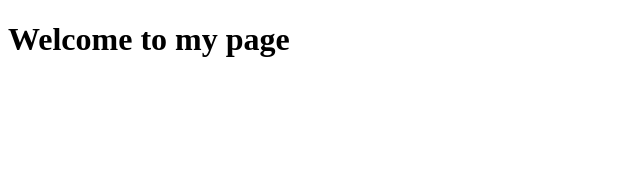
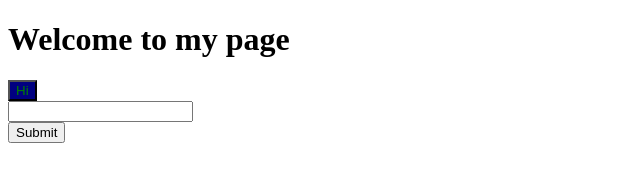
Before and after one commit to RuhaanMalik/RuhaanMalik.co.uk, a plain HTML site: page index.html in a window 1280 px wide. Shown: the whole page, without its empty margins (0-640 px from the left). Drawn offline with Linux system fonts and the light colour scheme.

Commit message:
Update index.html

```diff
--- a/index.html
+++ b/index.html
@@ -7,5 +7,25 @@
 
   <h1> Welcome to my page </h1>
 
-</body>
+  <button onclick= "sayHello(this)", style="color: green; background-color:navy" >Hi</button>
+<br>
+<input type="number" id = field>
+<br>
+<button onclick = "Submit()">Submit</button>
+<img id= d2pic >
+
+<script>
+let state = 1
+function sayHello(button) {
+    if(state ==1){
+        button.innerHTML = "hello"
+        state = 0
+    } else if(state == 0) {
+        button.innerHTML = "hi"
+        state = 1
+    }
+}
+
+
+  </body>
 </html>
```
